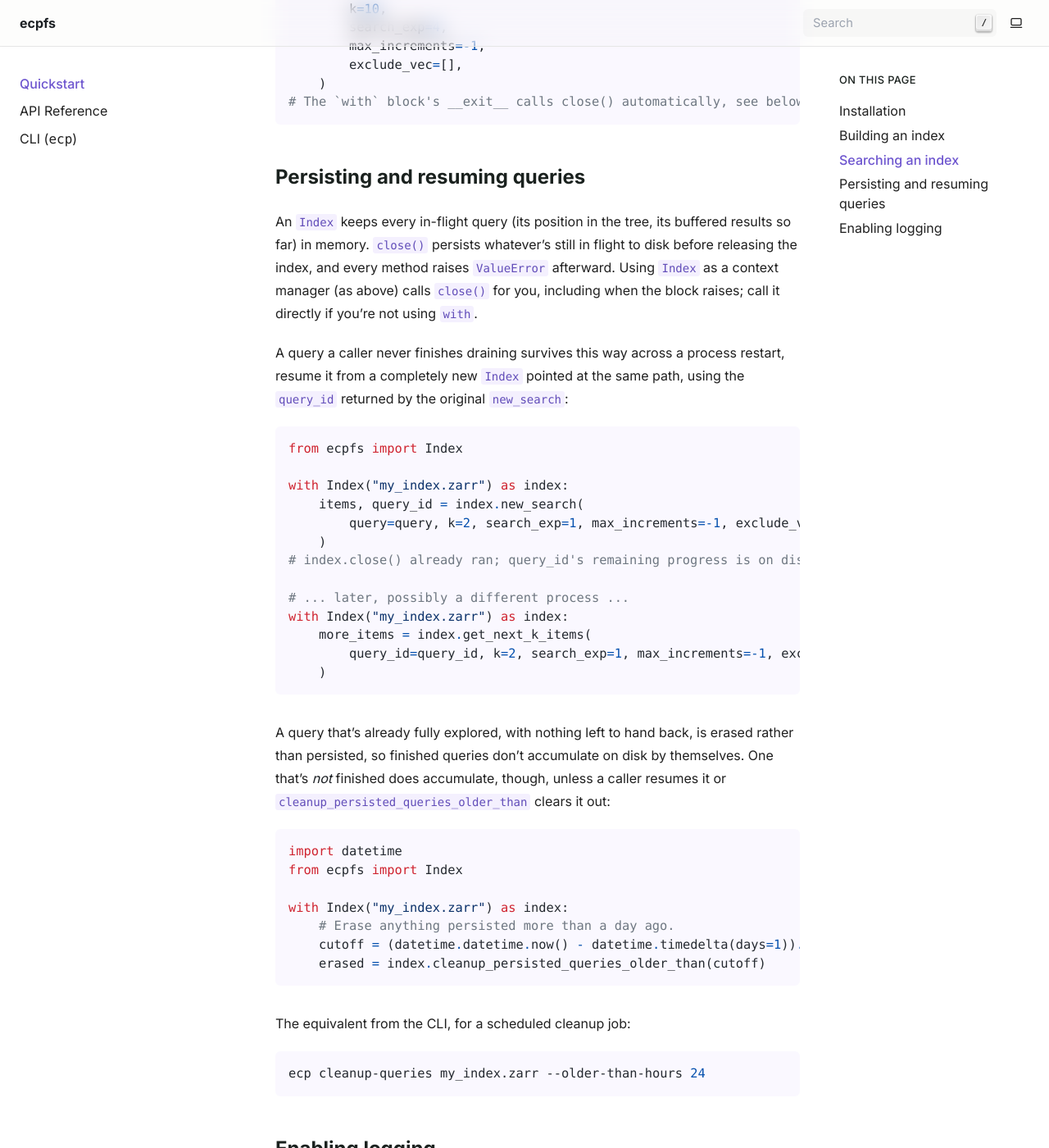
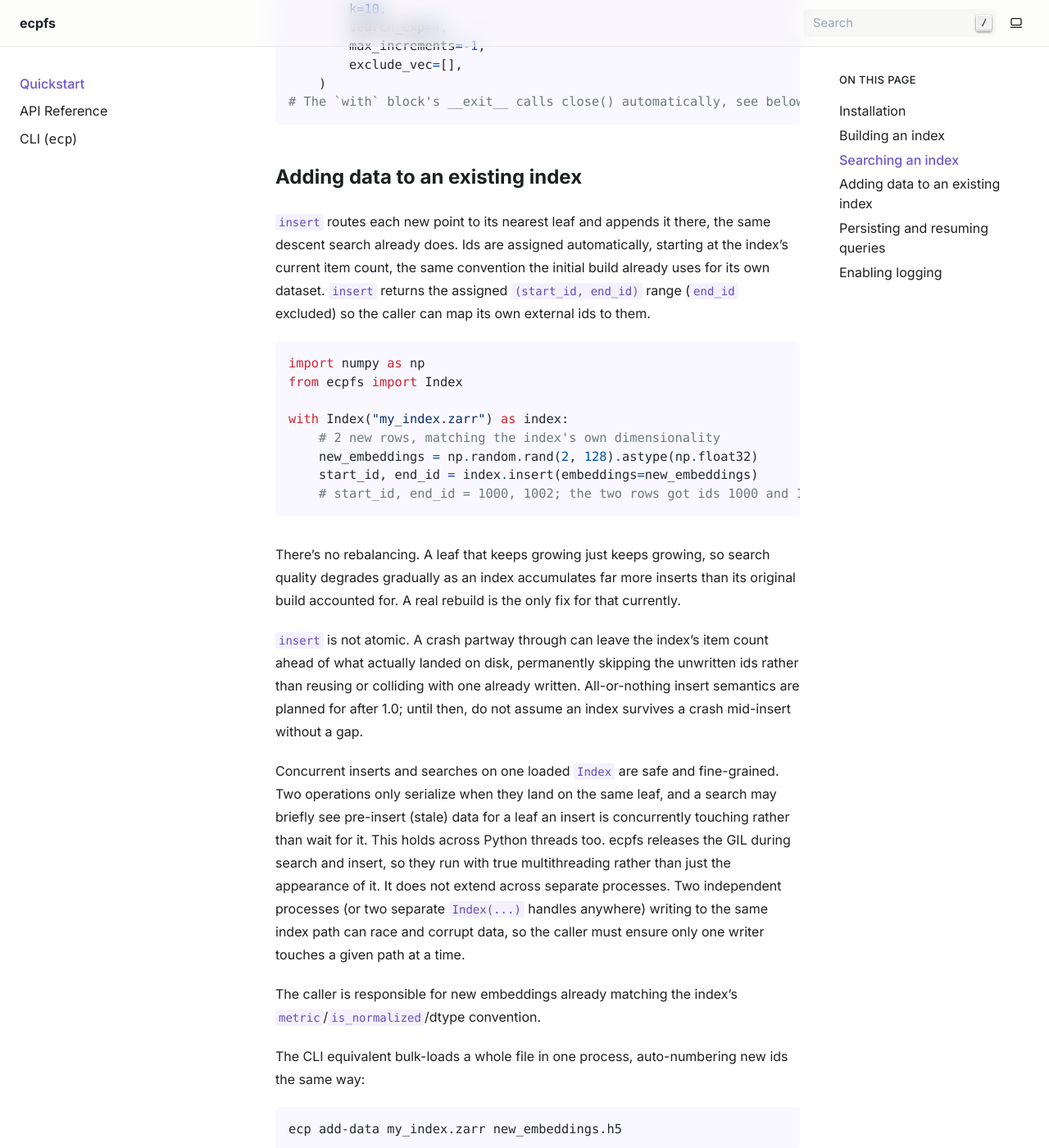
Before and after one commit to Ok2610/ecpfs, a Sphinx documentation site: the page built from docs/quickstart.rst, in a window 1280 px wide and 1400 px high, scrolled down 1429 px. Shown: the whole window at 82% size. Built offline with Sphinx 7.4.7, drawn with Linux system fonts in a browser that asks for light colours.

Commit message:
docs and version bump
Documents insert's concurrency model, no-rebalancing and no-atomicity
limits, and the multithreading internals behind leaf_locks.

```diff
--- a/docs/conf.py
+++ b/docs/conf.py
@@ -1,6 +1,6 @@
 project = "ecpfs"
 author = "Omar Shahbaz Khan"
-release = "0.9.8"
+release = "0.9.95"
 
 extensions = [
     "sphinx.ext.autodoc",
--- a/docs/quickstart.rst
+++ b/docs/quickstart.rst
@@ -65,6 +65,59 @@ Searching an index
        )
    # The `with` block's __exit__ calls close() automatically, see below.
 
+Adding data to an existing index
+---------------------------------
+
+``insert`` routes each new point to its nearest leaf and appends it there,
+the same descent search already does. Ids are assigned automatically,
+starting at the index's current item count, the same convention the
+initial build already uses for its own dataset. ``insert`` returns the
+assigned ``(start_id, end_id)`` range (``end_id`` excluded) so the caller
+can map its own external ids to them.
+
+.. code-block:: python
+
+   import numpy as np
+   from ecpfs import Index
+
+   with Index("my_index.zarr") as index:
+       # 2 new rows, matching the index's own dimensionality
+       new_embeddings = np.random.rand(2, 128).astype(np.float32)
+       start_id, end_id = index.insert(embeddings=new_embeddings)
+       # start_id, end_id = 1000, 1002; the two rows got ids 1000 and 1001.
+
+There's no rebalancing. A leaf that keeps growing just keeps growing, so
+search quality degrades gradually as an index accumulates far more
+inserts than its original build accounted for. A real rebuild is the only
+fix for that currently.
+
+``insert`` is not atomic. A crash partway through can leave the index's
+item count ahead of what actually landed on disk, permanently skipping
+the unwritten ids rather than reusing or colliding with one already
+written. All-or-nothing insert semantics are planned for after 1.0; until
+then, do not assume an index survives a crash mid-insert without a gap.
+
+Concurrent inserts and searches on one loaded ``Index`` are safe and
+fine-grained. Two operations only serialize when they land on the same
+leaf, and a search may briefly see pre-insert (stale) data for a leaf an
+insert is concurrently touching rather than wait for it. This holds
+across Python threads too. ecpfs releases the GIL during search and
+insert, so they run with true multithreading rather than just the
+appearance of it. It does not extend across separate processes. Two
+independent processes (or two separate ``Index(...)`` handles anywhere)
+writing to the same index path can race and corrupt data, so the caller
+must ensure only one writer touches a given path at a time.
+
+The caller is responsible for new embeddings already matching the
+index's ``metric``/``is_normalized``/dtype convention.
+
+The CLI equivalent bulk-loads a whole file in one process, auto-numbering
+new ids the same way:
+
+.. code-block:: bash
+
+   ecp add-data my_index.zarr new_embeddings.h5
+
 Persisting and resuming queries
 --------------------------------
 
--- a/pyproject.toml
+++ b/pyproject.toml
@@ -4,7 +4,7 @@ build-backend = "maturin"
 
 [project]
 name        = "ecpfs"
-version     = "0.9.94"
+version     = "0.9.95"
 description = ""
 authors     = [
     { name = "Omar Shahbaz Khan", email = "osk@oskhan.com" }
```
Also changed, not shown: README.md (+6 -0 lines), docs/cli.rst (+37 -0 lines), docs/multithreading.rst (added, +107 -0 lines), 6 other files.
